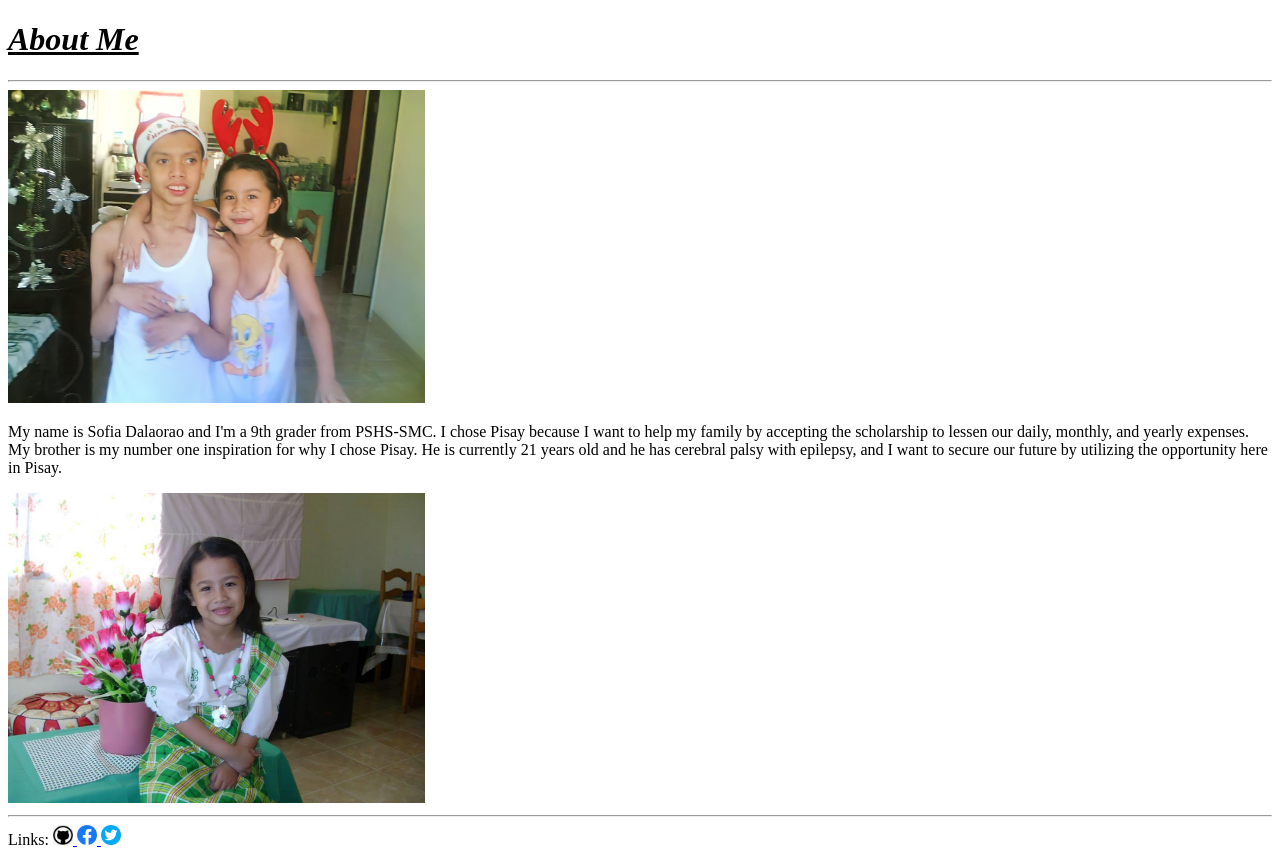
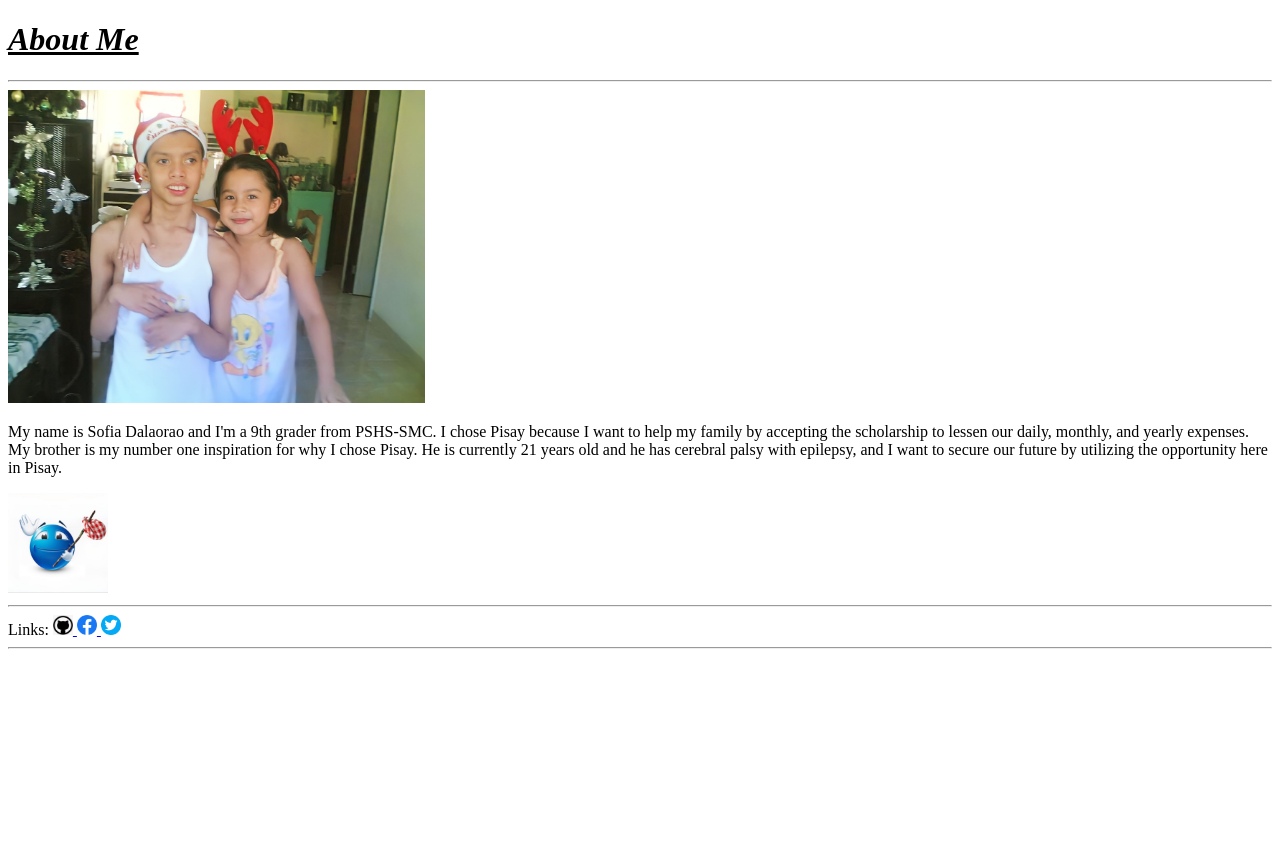
Before and after one commit to yuerihs/sofiadalaorao_q1gfa1, a plain HTML site: page page2.html in a window 1280 px wide. After the commit the page ends 800 px from the top, so only its background shows below. Drawn offline with Linux system fonts and the light colour scheme.

Commit message:
Add files via upload

```diff
--- a/page2.html
+++ b/page2.html
@@ -16,7 +16,7 @@
         He is currently 21 years old and he has cerebral palsy with epilepsy, and
         I want to secure our future by utilizing the opportunity here in Pisay.
     </p>
-<img src="littleme.jpeg" alt="A picture of my young self" height="100%" width="33%">
+<img src="blue.jpg" alt="This is an Emoji Image" height="100px" width="100px">
 <hr>
 Links: <a href="https://github.com/yuerihs">
     <img src="github.png" alt="GitHub Account" height="20px" width="20px">
@@ -30,5 +30,6 @@ Links: <a href="https://github.com/yuerihs">
         </a>
 
     </a>
+    <hr>
 </body>
 </html>
```
Also changed, not shown: blue.jpg (added).
